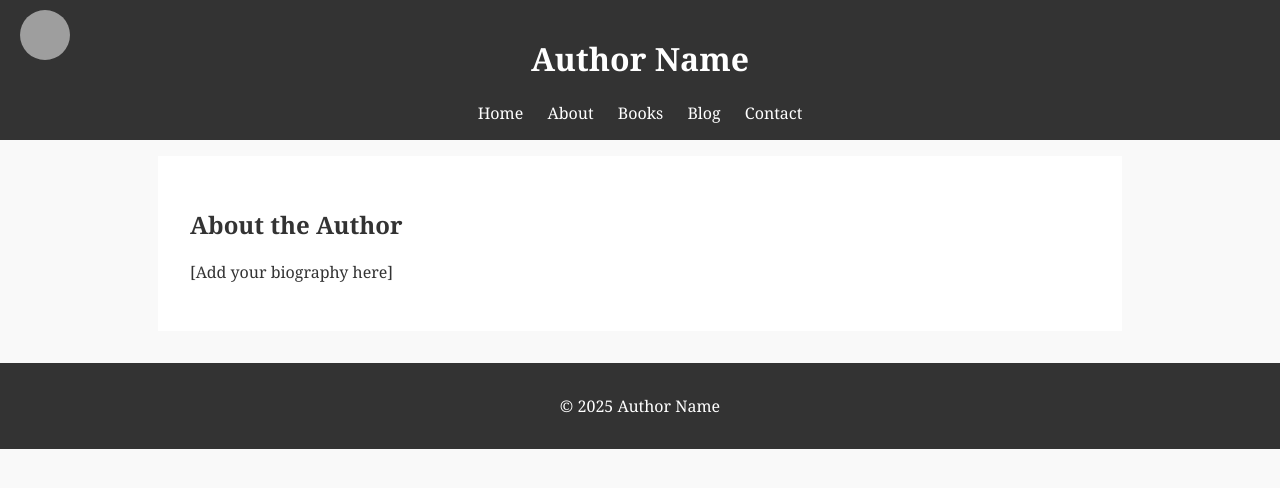
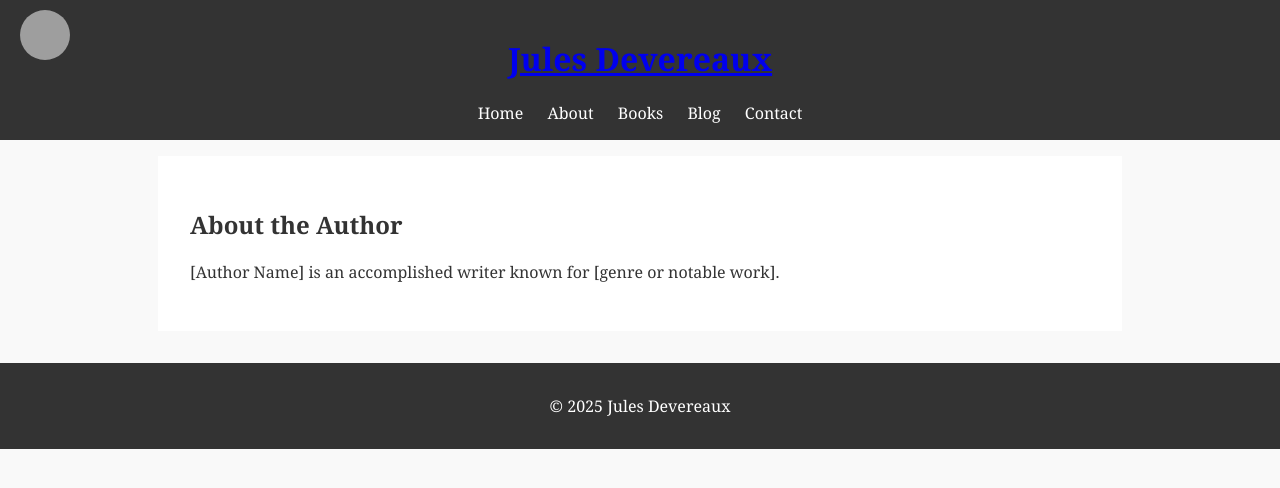
Before and after one commit to julesdevereaux/julesdevereaux.github.io, a Jekyll site: the page built from about.html, in a window 1280 px wide. Shown: the top 488 px of the page. Built offline with Jekyll 4.4.1, drawn with Linux system fonts in a browser that asks for light colours; grey boxes are pictures that could not be loaded.

Commit message:
Update about.html

```diff
--- a/about.html
+++ b/about.html
@@ -1,31 +1,7 @@
-<!DOCTYPE html>
-<html lang="en">
-<head>
-  <meta charset="UTF-8" />
-  <meta name="viewport" content="width=device-width, initial-scale=1.0"/>
-  <title>About the Author</title>
-  <link rel="stylesheet" href="assets/style.css" />
-</head>
-<body>
-  <header>
-    <img src="assets/author-icon.png" alt="Author Icon" class="icon">
-    <h1>Author Name</h1>
-    <nav>
-      <a href="index.html">Home</a>
-      <a href="about.html">About</a>
-      <a href="books.html">Books</a>
-      <a href="blog.html">Blog</a>
-      <a href="contact.html">Contact</a>
-    </nav>
-  </header>
+---
+layout: default
+title: About
+---
 
-  <main>
-    <h2>About the Author</h2>
-    <p>[Add your biography here]</p>
-  </main>
-
-  <footer>
-    <p>&copy; 2025 Author Name</p>
-  </footer>
-</body>
-</html>
+<h2>About the Author</h2>
+<p>[Author Name] is an accomplished writer known for [genre or notable work].</p>
```
